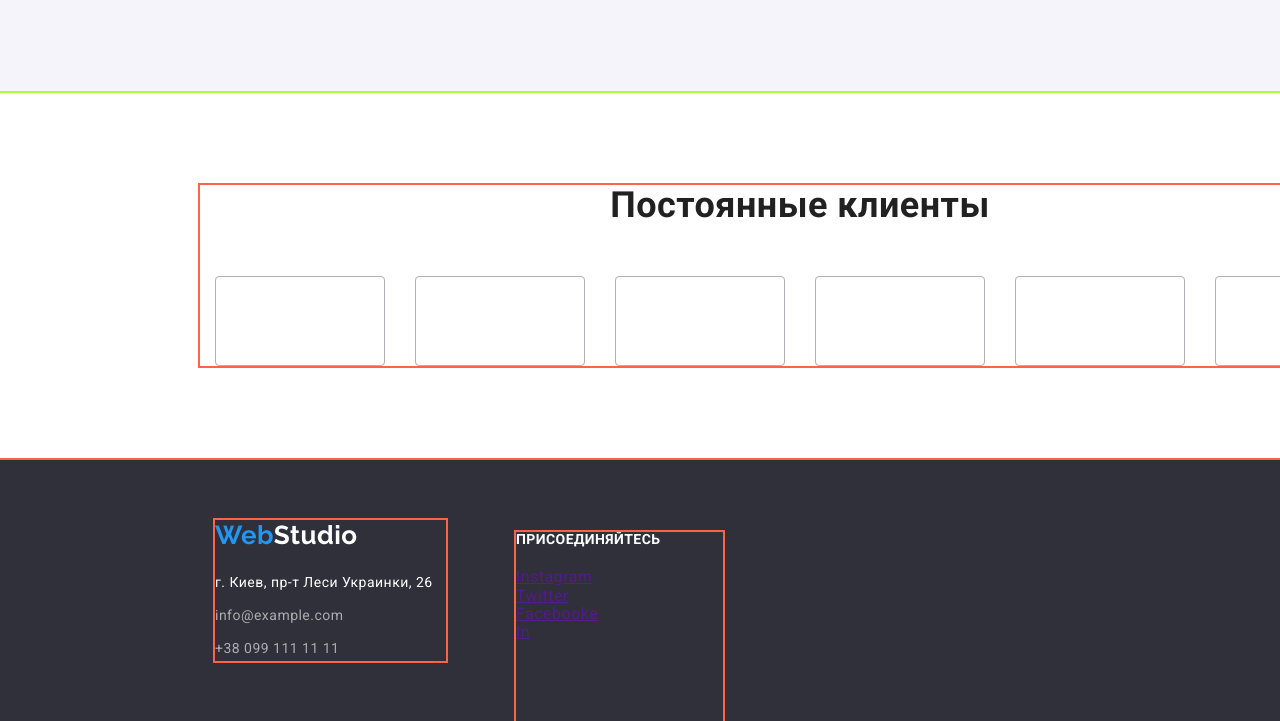
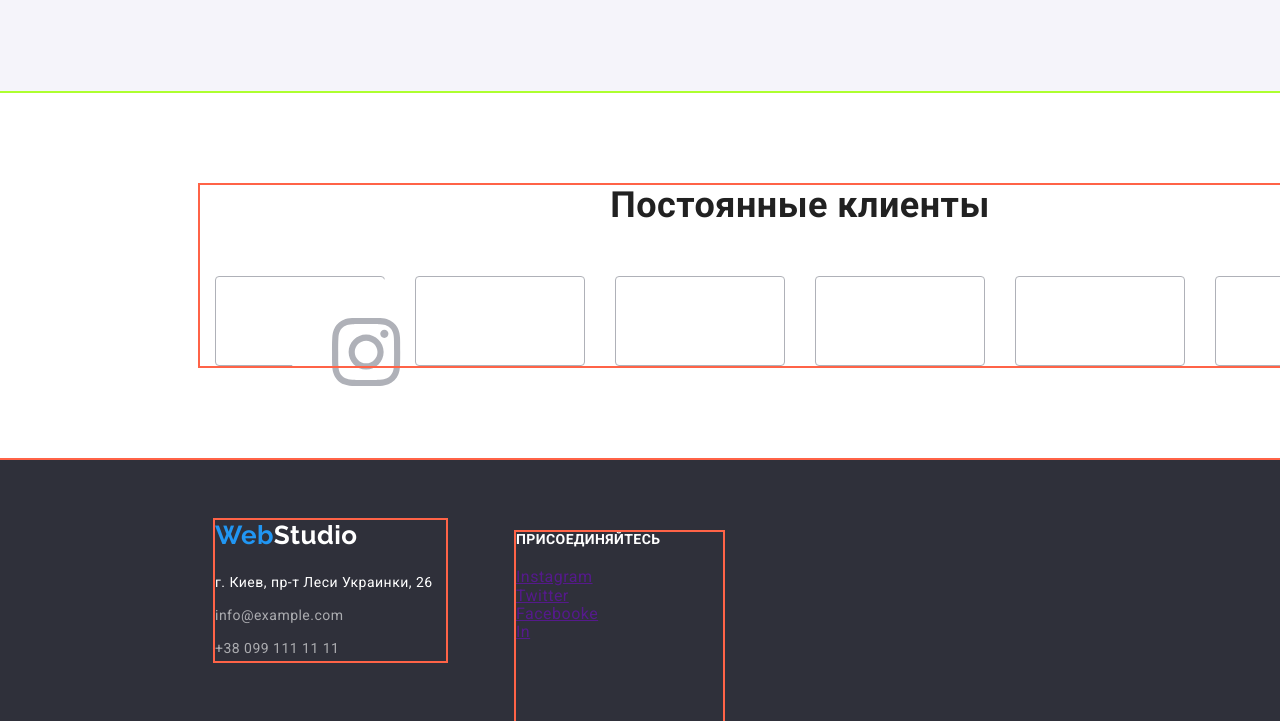
Before and after one commit to Serhii-Nefedov/goit-markup-hw-04, a plain HTML site: page index.html in a window 1280 px wide. Shown: the part 2226-2947 px from the top of the page. Drawn offline with nearby package versions, Linux system fonts and the light colour scheme.

Commit message:
add new symboll

```diff
--- a/css/styles.css
+++ b/css/styles.css
@@ -449,6 +449,14 @@ ul {
 .social-link {
   display: block;
 }
+.client-link {
+  display: block;
+}
+.icon {
+  display: block;
+  width: 44px;
+  height: 49px;
+}
 /* Portfolio styles*/
 
 .projects {
--- a/index.html
+++ b/index.html
@@ -145,7 +145,6 @@
               <h3 class="title">Игорь Демьяненко</h3>
               <p class="team-subtitle">Product Designer</p>
               <ul class="social-links">
-
                 <li><a href="" aria-label="Instagram link">Istagram</a></li>
                 <li><a href="" aria-label="Twitter link">Twitter</a></li>
                 <li><a href="" aria-label="Facebooke link">Facebooke</a></li>
@@ -219,7 +218,11 @@
           <h2 class="section-title">Постоянные клиенты</h2>
 
           <ul class="list">
-            <li class="client-card"><a href=""></a></li>
+            <li class="client-card">
+              <a class="client-link" href="">
+                <svg >
+                  <use class="icon" href="./images/symbol-defs.svg#instagram"></use></svg></a>
+            </li>
             <li class="client-card"></li>
             <li class="client-card"></li>
             <li class="client-card"></li>
```
